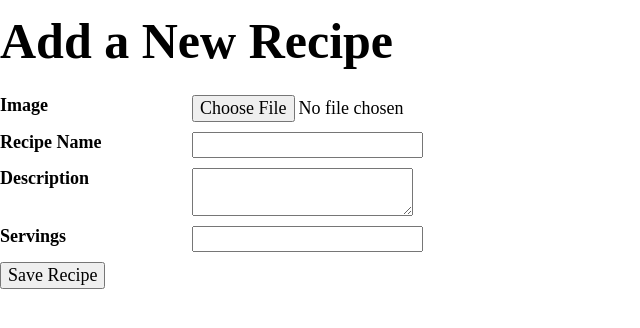
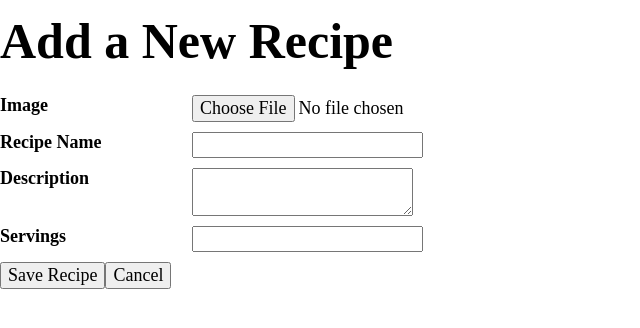
Before and after one commit to khaosophy/peppercorn, a Next.js app in the folder frontend/: page /recipes/new in a window 1280 px wide. Shown: the top 328 px of the page, without its empty margins (0-640 px from the left). Built offline with nearby package versions, Linux system fonts and the light colour scheme.

Commit message:
added improved navigation: a link to get back to the Recipes page from a Single Recipe and a way to cancel adding/editing a recipe

```diff
--- a/frontend/components/RecipeForm.js
+++ b/frontend/components/RecipeForm.js
@@ -134,7 +134,11 @@ function RecipeForm(props) {
         onChange={this.handleChange}
         options={[{value: 'onePot', text: 'One Pot'}, {value: 'side', text: 'Side'}, {value: 'main', text: 'Main'}]}
       /> */}
-      <button>Save Recipe</button>
+      <button type="submit">Save Recipe</button>
+      <button onClick={(e) => {
+        e.preventDefault(); // prevents form submission
+        history.back();
+      }}>Cancel</button>
     </form>
   )
 }
--- a/frontend/pages/recipes/[id]/index.js
+++ b/frontend/pages/recipes/[id]/index.js
@@ -39,6 +39,9 @@ export default function Recipe(props) {
 
   return (
     <Layout title={name}>
+      <Link href="/recipes">
+        <a>&larr; Back to Recipes</a>
+      </Link>
       <h1>{name}</h1>
       {/* todo: abstract domain and path below */}
       <img src={`http://localhost:5000/uploads/${image}`} style={{ width: '500px' }} />
```
